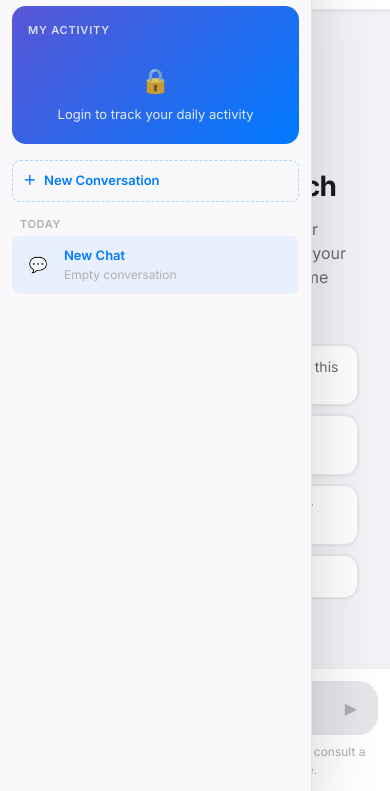
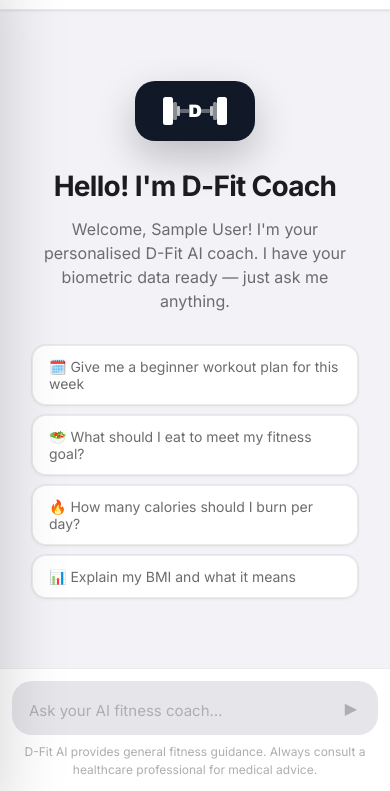
Before and after one commit to shreyasme/fitness, a website: page app.html in a window 390 px wide. Shown: the part 53-844 px from the top of the page. Drawn offline with Linux system fonts and the light colour scheme; sample sign-in values are in the browser's storage.

Commit message:
sidebar starts collapsed on mobile

```diff
--- a/app.html
+++ b/app.html
@@ -22,7 +22,7 @@
   <!-- ═══════════════════════════════════════
        LEFT SIDEBAR — History + BMI
   ═══════════════════════════════════════ -->
-  <aside class="sidebar" id="sidebar">
+  <aside class="sidebar collapsed" id="sidebar">
 
     <!-- ── Brand + theme toggle ── -->
     <div class="sidebar-topbar">
```
